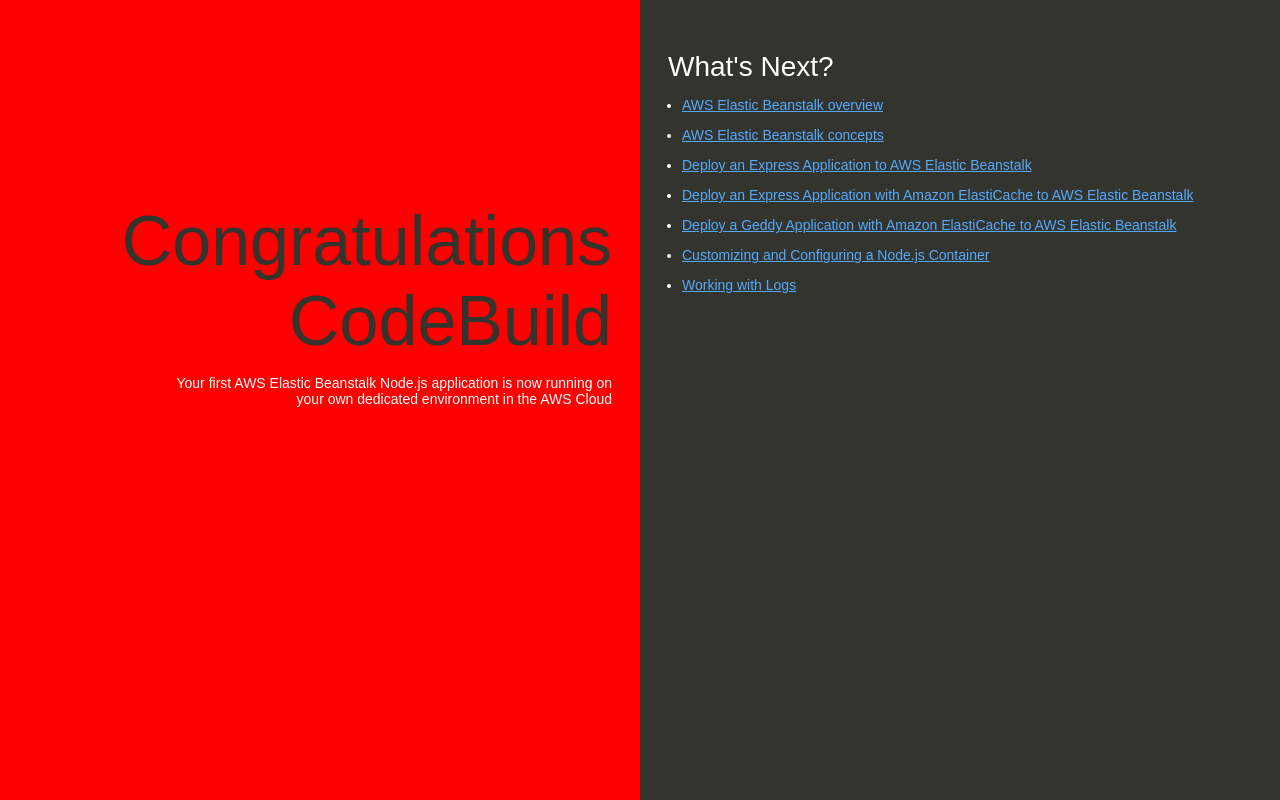
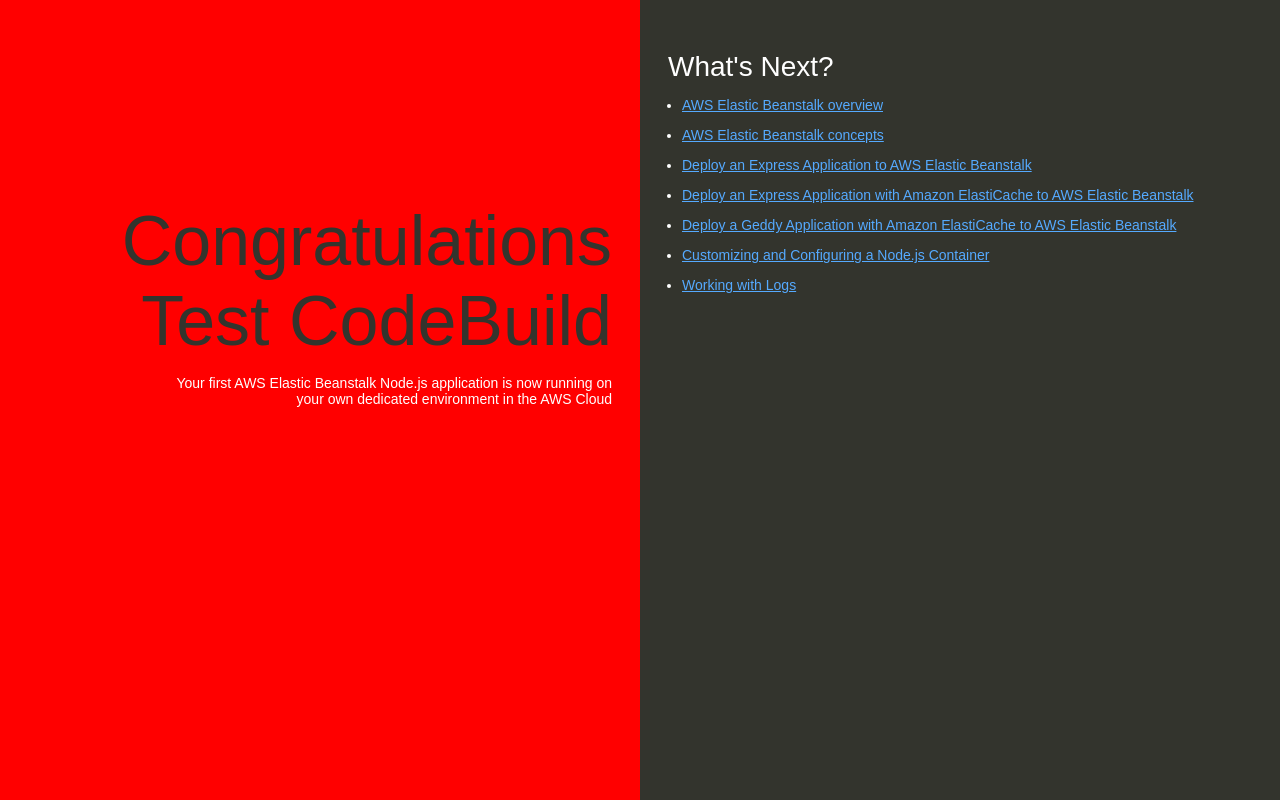
Before and after one commit to suuenz/GCP-nodejs, a website: page index.html in a window 1280 px wide. Drawn offline with Linux system fonts and the light colour scheme.

Commit message:
Update index.html

```diff
--- a/index.html
+++ b/index.html
@@ -74,7 +74,7 @@
   </head>
   <body>
     <div class="textColumn">
-      <h1>Congratulations CodeBuild</h1>
+      <h1>Congratulations Test CodeBuild</h1>
       <p>Your first AWS Elastic Beanstalk Node.js application is now running on your own dedicated environment in the AWS Cloud</p>
     </div>
     <div class="linksColumn">
```
